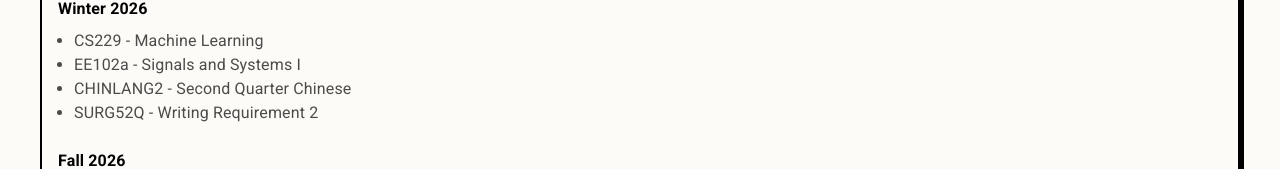
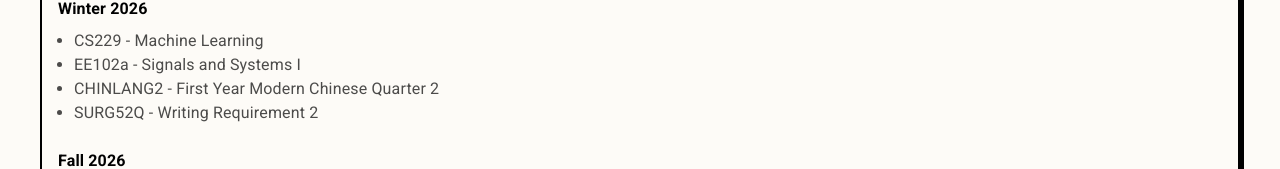
Before and after one commit to haesle4/personal_website, a React app: page /education in a window 1280 px wide. Shown: the part 385-554 px from the top of the page. Built offline with nearby package versions, Linux system fonts and the light colour scheme; no server answers; the database is empty.

Commit message:
misc changes

```diff
--- a/src/components/Education.js
+++ b/src/components/Education.js
@@ -40,7 +40,7 @@ function Education() {
             <Box component="ul" sx={{ m: 0, pl: 2 }}>
               <Typography component="li" sx={{ color: 'rgba(0, 0, 0, 0.7)' }}>CS229 - Machine Learning</Typography>
               <Typography component="li" sx={{ color: 'rgba(0, 0, 0, 0.7)' }}>EE102a - Signals and Systems I</Typography>
-              <Typography component="li" sx={{ color: 'rgba(0, 0, 0, 0.7)' }}>CHINLANG2 - Second Quarter Chinese</Typography>
+              <Typography component="li" sx={{ color: 'rgba(0, 0, 0, 0.7)' }}>CHINLANG2 - First Year Modern Chinese Quarter 2</Typography>
               <Typography component="li" sx={{ color: 'rgba(0, 0, 0, 0.7)' }}>SURG52Q - Writing Requirement 2</Typography>
             </Box>
           </Box>
```
